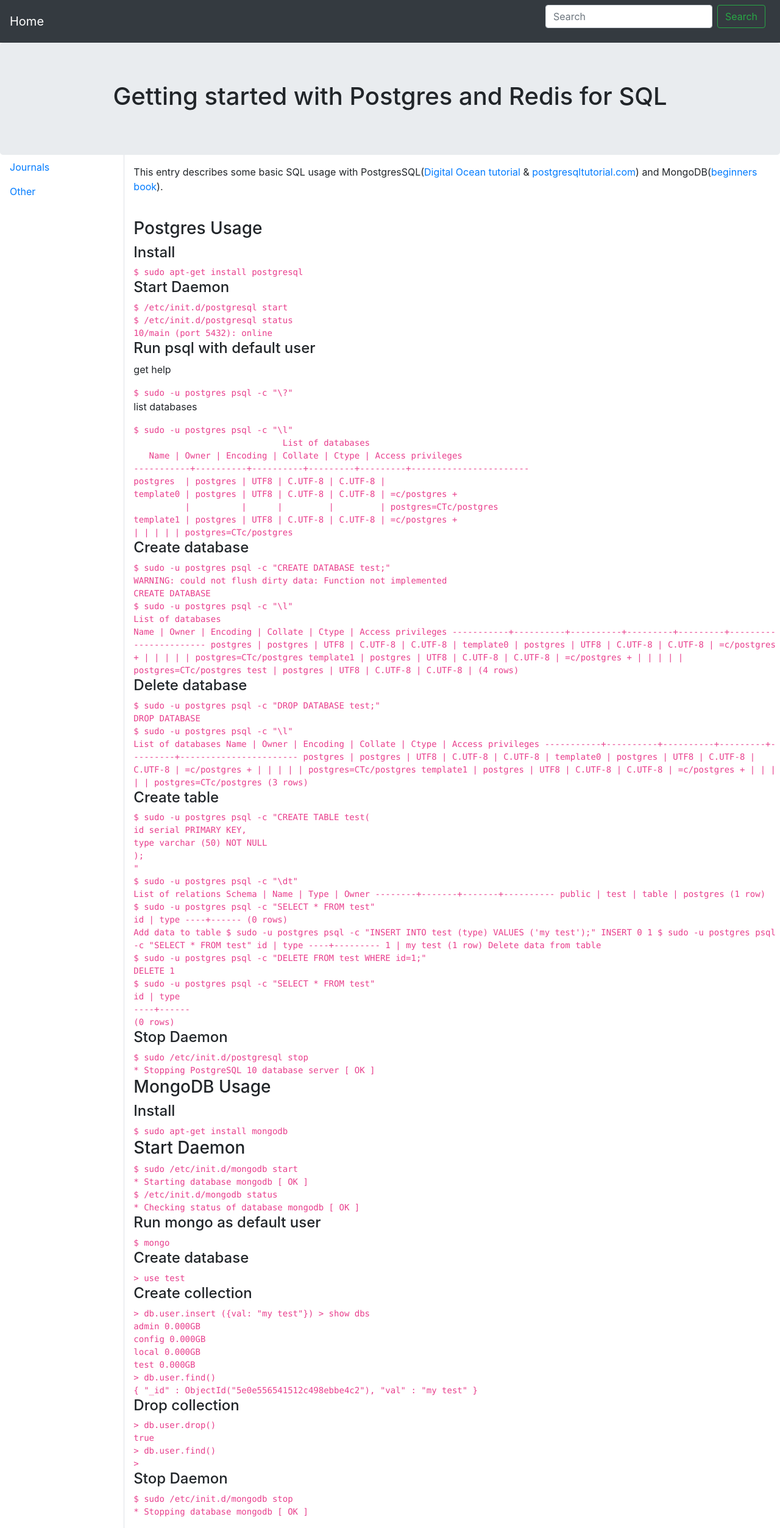
After one commit to tgeery/journal, a Django app: page /daily/entry_13 in a window 1280 px wide. The commit adds this page. Shown: the whole page at 61% size. Run offline with Django 3.2, Linux system fonts and the light colour scheme; data comes from the database, SQL or seed files in the repository; both versions use the stored data as it was after the commit; some libraries are stand-ins or nearby versions.

Commit message:
add entries 12,13,14

```diff
--- a/blog/settings.py
+++ b/blog/settings.py
@@ -77,7 +77,7 @@
 DATABASES = {
     'default': {
         'ENGINE': 'django.db.backends.sqlite3',
-        'NAME': os.path.join(BASE_DIR, 'db.sqlite3'),
+        'NAME': 'db.sqlite3',
     }
 }
 
--- a/daily/models.py
+++ b/daily/models.py
@@ -1,6 +1,14 @@
+from django.contrib.postgres.fields import ArrayField
 from django.db import models
+
 
 # Create your models here.
 class Journal(models.Model):
-	title = models.CharField(max_length=200)
-	date = models.DateTimeField('date published')
+    title = models.CharField(max_length=200, default='title')
+    date = models.DateTimeField('date published', default=0)
+    header1 = models.CharField(max_length=200, default='')
+    context1 = models.CharField(max_length=200, default='', null=True, blank=True)
+    header2 = models.CharField(max_length=200, default='', null=True, blank=True)
+    context2 = models.CharField(max_length=200, default='', null=True, blank=True)
+    header3 = models.CharField(max_length=200, default='', null=True, blank=True)
+    context3 = models.CharField(max_length=200, default='', null=True, blank=True)
--- a/daily/templates/daily/entry_12.html
+++ b/daily/templates/daily/entry_12.html
@@ -18,7 +18,7 @@
 		</ul>
 	<li>A stock has long term prospects</li>
 		<ul>
-			<li>sustained earnings last 5 years positive cashflow</li>
+			<li>sustained earnings (so I check the last 5 years positive cashflow)</li>
 			<li>taxes (no implementation)</li>
 		</ul>
 	<li>A stock is stable and understandable</li>
@@ -76,7 +76,7 @@
 </fieldset><br />
 <h3>Example using Microsft</h3>
 <code>
-$ python3 basic_check.py msft<br />
+$ python3 check.py msft<br />
 Name: Microsoft Corporation<br />
 Price: 157.48<br />
 Debt/equity: 0.705345450991889...Bad<br />
--- /dev/null
+++ b/daily/templates/daily/entry_13.html
@@ -0,0 +1,125 @@
+{% extends "generic.html" %}
+
+{% block header %}
+{{ entry.title }}
+{% endblock %}
+
+{% load staticfiles %}
+{% if error_message %}<p><strong>{{ error_message }}</strong></p>{% endif %}
+{% block content %}
+<p>This entry describes some basic SQL usage with PostgresSQL(<a href="https://www.digitalocean.com/community/tutorials/how-to-install-and-use-postgresql-on-ubuntu-16-04">Digital Ocean tutorial</a> & <a href="https://www.postgresqltutorial.com/postgresql-tutorial/postgresql-drop-database/">postgresqltutorial.com</a>) and MongoDB(<a href="https://beginnersbook.com/2017/09/mongodb-tutorial/">beginners book</a>).</p><br />
+<h3>Postgres Usage</h3>
+<h4>Install</h4>
+<code>$ sudo apt-get install postgresql</code>
+<h4>Start Daemon</h4>
+<code>$ /etc/init.d/postgresql start<br />
+$ /etc/init.d/postgresql status<br />
+10/main (port 5432): online</code>
+<h4>Run psql with default user</h4>
+<p>get help</p>
+<code>$ sudo -u postgres psql -c "\?"</code>
+<p>list  databases</p>
+<code>$ sudo -u postgres psql -c "\l"<br />
+&nbsp;&nbsp;&nbsp;&nbsp;&nbsp;&nbsp;&nbsp;&nbsp;&nbsp;&nbsp;&nbsp;&nbsp;&nbsp;&nbsp;&nbsp;&nbsp;&nbsp;&nbsp;&nbsp;&nbsp;&nbsp;&nbsp;&nbsp;&nbsp;&nbsp;&nbsp;&nbsp;&nbsp;&nbsp;List of databases<br />
+&nbsp;&nbsp;&nbsp;Name    |  Owner   | Encoding | Collate |  Ctype  |   Access privileges<br />
+-----------+----------+----------+---------+---------+-----------------------<br />
+postgres&nbsp; | postgres | UTF8     | C.UTF-8 | C.UTF-8 |<br />
+template0 | postgres | UTF8     | C.UTF-8 | C.UTF-8 | =c/postgres          +<br />
+&nbsp;&nbsp;&nbsp;&nbsp;&nbsp;&nbsp;&nbsp;&nbsp;&nbsp; | &nbsp;&nbsp;&nbsp;&nbsp;&nbsp;&nbsp;&nbsp;&nbsp; | &nbsp;&nbsp;&nbsp;&nbsp; | &nbsp;&nbsp;&nbsp;&nbsp;&nbsp;&nbsp;&nbsp; | &nbsp;&nbsp;&nbsp;&nbsp;&nbsp;&nbsp;&nbsp; | postgres=CTc/postgres<br />
+template1 | postgres | UTF8     | C.UTF-8 | C.UTF-8 | =c/postgres          +<br />
+           |          |          |         |         | postgres=CTc/postgres<br />
+</code>
+<h4>Create database</h4>
+<code>$ sudo -u postgres psql -c "CREATE DATABASE test;"<br />
+WARNING:  could not flush dirty data: Function not implemented<br />
+CREATE DATABASE<br />
+$ sudo -u postgres psql -c "\l"<br />
+List of databases<br />
+   Name    |  Owner   | Encoding | Collate |  Ctype  |   Access privileges
+-----------+----------+----------+---------+---------+-----------------------
+postgres  | postgres | UTF8     | C.UTF-8 | C.UTF-8 |
+template0 | postgres | UTF8     | C.UTF-8 | C.UTF-8 | =c/postgres          +
+           |          |          |         |         | postgres=CTc/postgres
+template1 | postgres | UTF8     | C.UTF-8 | C.UTF-8 | =c/postgres          +
+           |          |          |         |         | postgres=CTc/postgres
+test      | postgres | UTF8     | C.UTF-8 | C.UTF-8 |
+(4 rows)<br />
+</code>
+<h4>Delete database</h4>
+<code>$ sudo -u postgres psql -c "DROP DATABASE test;"<br />
+DROP DATABASE<br />
+$ sudo -u postgres psql -c "\l"<br />
+                              List of databases
+   Name    |  Owner   | Encoding | Collate |  Ctype  |   Access privileges
+-----------+----------+----------+---------+---------+-----------------------
+postgres  | postgres | UTF8     | C.UTF-8 | C.UTF-8 |
+template0 | postgres | UTF8     | C.UTF-8 | C.UTF-8 | =c/postgres          +
+           |          |          |         |         | postgres=CTc/postgres
+template1 | postgres | UTF8     | C.UTF-8 | C.UTF-8 | =c/postgres          +
+           |          |          |         |         | postgres=CTc/postgres
+(3 rows)</code>
+<h4>Create table</h4>
+<code>$ sudo -u postgres psql -c "CREATE TABLE test(<br />
+id serial PRIMARY KEY,<br />
+type varchar (50) NOT NULL<br />
+);<br />
+"<br />
+$ sudo -u postgres psql -c "\dt"<br />
+         List of relations
+Schema | Name  | Type  |  Owner
+--------+-------+-------+----------
+public | test | table | postgres
+(1 row)<br />
+$ sudo -u postgres psql -c "SELECT * FROM test"<br />
+id | type
+----+------
+(0 rows)<br />
+Add data to table
+$ sudo -u postgres psql -c "INSERT INTO test (type) VALUES ('my test');"
+INSERT 0 1
+$ sudo -u postgres psql -c "SELECT * FROM test"
+id |  type
+----+---------
+  1 | my test
+(1 row)
+Delete data from table<br />
+$ sudo -u postgres psql -c "DELETE FROM test WHERE id=1;"<br />
+DELETE 1<br />
+$ sudo -u postgres psql -c "SELECT * FROM test"<br />
+id | type<br />
+----+------<br />
+(0 rows)<br />
+</code>
+<h4>Stop Daemon</h4>
+<code>$ sudo /etc/init.d/postgresql stop<br />
+* Stopping PostgreSQL 10 database server                                                    [ OK ]</code>
+<h3>MongoDB Usage</h3>
+<h4>Install</h4>
+<code>$ sudo apt-get install mongodb</code>
+<h3>Start Daemon</h3>
+<code>$ sudo /etc/init.d/mongodb start<br />
+* Starting database mongodb                                                                 [ OK ]<br />
+$ /etc/init.d/mongodb status<br />
+* Checking status of database mongodb                                                       [ OK ]</code>
+<h4>Run mongo as default user</h4>
+<code>$ mongo</code>
+<h4>Create database</h4>
+<code>> use test</code>
+<h4>Create collection</h4>
+<code>> db.user.insert ({val: "my test"})
+> show dbs<br />
+admin   0.000GB<br />
+config  0.000GB<br />
+local   0.000GB<br />
+test    0.000GB<br />
+> db.user.find()<br />
+{ "_id" : ObjectId("5e0e556541512c498ebbe4c2"), "val" : "my test" }</code>
+<h4>Drop collection</h4>
+<code>> db.user.drop()<br />
+true<br />
+> db.user.find()<br />
+></code>
+<h4>Stop Daemon</h4>
+<code>$ sudo /etc/init.d/mongodb stop<br />
+* Stopping database mongodb                                                                 [ OK ]</code>
+{% endblock %}
--- a/daily/urls.py
+++ b/daily/urls.py
@@ -16,4 +16,6 @@
 	path('entry_10', views.entry_10, name='entry_10'),
 	path('entry_11', views.entry_11, name='entry_11'),
 	path('entry_12', views.entry_12, name='entry_12'),
+	path('entry_13', views.entry_13, name='entry_13'),
+	path('entry_14', views.entry_14, name='entry_14')
         ]
--- a/daily/views.py
+++ b/daily/views.py
@@ -54,3 +54,11 @@
 def entry_12(request):
     entry = Journal.objects.get(pk=12)
     return render(request, 'daily/entry_12.html', {'entry':entry})
+
+def entry_13(request):
+    entry = Journal.objects.get(pk=13)
+    return render(request, 'daily/entry_13.html', {'entry':entry})
+
+def entry_14(request):
+    entry = Journal.objects.get(pk=14)
+    return render(request, 'daily/entry_14.html', {'entry':entry})
```
Also changed, not shown: daily/templates/daily/entry_14.html (added, +41 -0 lines), daily/migrations/0002_auto_20200104_0859.py (added), db.sqlite3.
